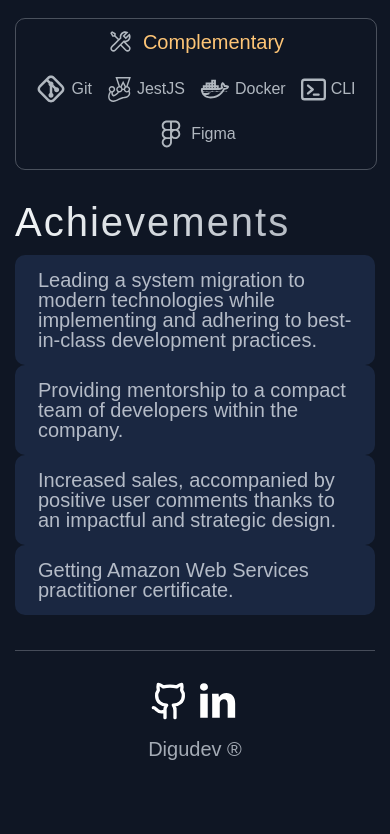
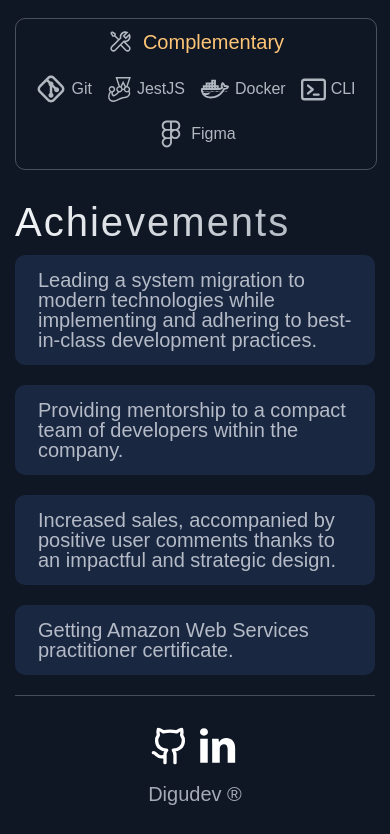
Before and after one commit to DiegoEDG/portfolio, a Next.js app: page / in a window 390 px wide. Shown: the part 4294-5128 px from the top of the page. Before the commit the page ends 5083 px from the top, so only its background shows below. Built offline with nearby package versions, Linux system fonts and the light colour scheme; a web font is replaced by a local one.

Commit message:
UI: Responsive styles updated

```diff
--- a/src/components/Achievements.module.css
+++ b/src/components/Achievements.module.css
@@ -52,11 +52,12 @@
 		margin-bottom: 10px;
 		font-size: 40px;
 	}
+	.cardContainer {
+		margin-bottom: 0px;
+	}
 	.card {
 		width: 100%;
 		height: fit-content;
-	}
-	.cardContainer {
-		padding-bottom: 20px;
+		margin-bottom: 20px;
 	}
 }
```
